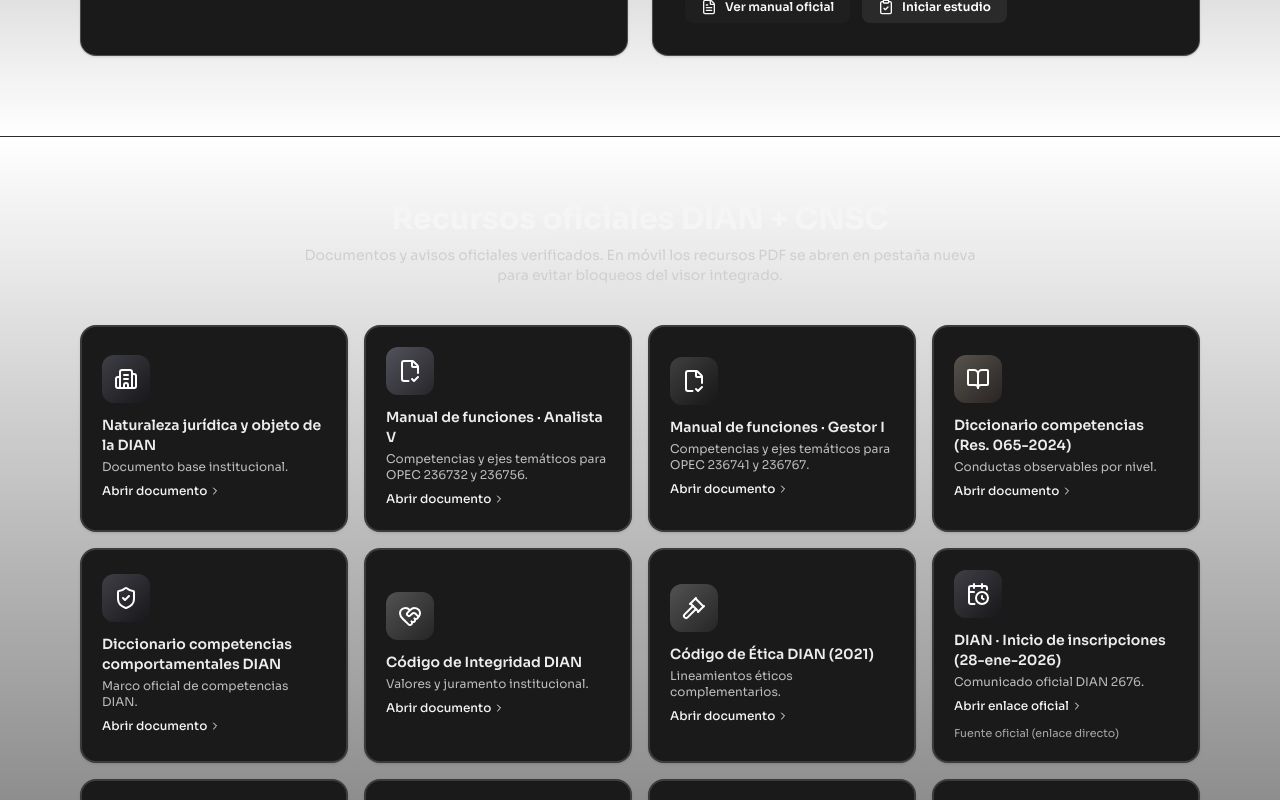
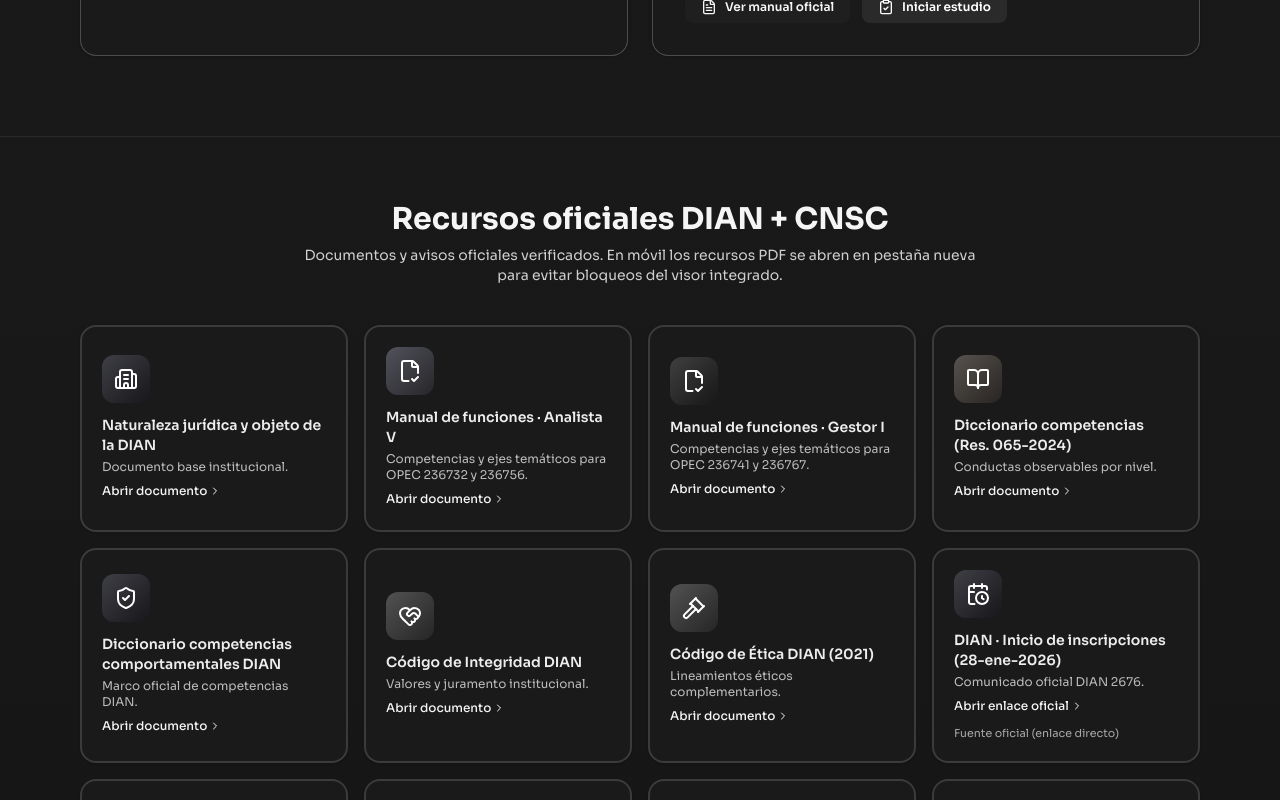
Before and after one commit to elproelpromaspro123-art/DIAN, a Next.js app: page / in a window 1280 px wide. Shown: the part 3260-4060 px from the top of the page. Built offline with nearby package versions, Linux system fonts and the light colour scheme; no server answers.

Commit message:
style: remove light center gradients in dark theme

```diff
--- a/src/components/InfoSection.tsx
+++ b/src/components/InfoSection.tsx
@@ -134,7 +134,7 @@ export default function InfoSection() {
   return (
     <section
       id="resumen"
-      className="py-20 bg-gradient-to-b from-white via-dian-gray/40 to-white border-t border-dian-navy/10"
+      className="py-20 bg-gradient-to-b from-[#191919] via-[#121212] to-[#191919] border-t border-dian-navy/10"
     >
       <div className="max-w-6xl mx-auto px-4">
         <motion.div
--- a/src/components/InfografiaSection.tsx
+++ b/src/components/InfografiaSection.tsx
@@ -240,7 +240,7 @@ export default function InfografiaSection() {
   return (
     <section
       id="recursos"
-      className="py-16 bg-gradient-to-b from-white to-dian-gray/60 border-t border-dian-navy/10"
+      className="py-16 bg-gradient-to-b from-[#191919] to-[#131313] border-t border-dian-navy/10"
     >
       <div className="max-w-6xl mx-auto px-4">
         <div className="text-center mb-10">
```
